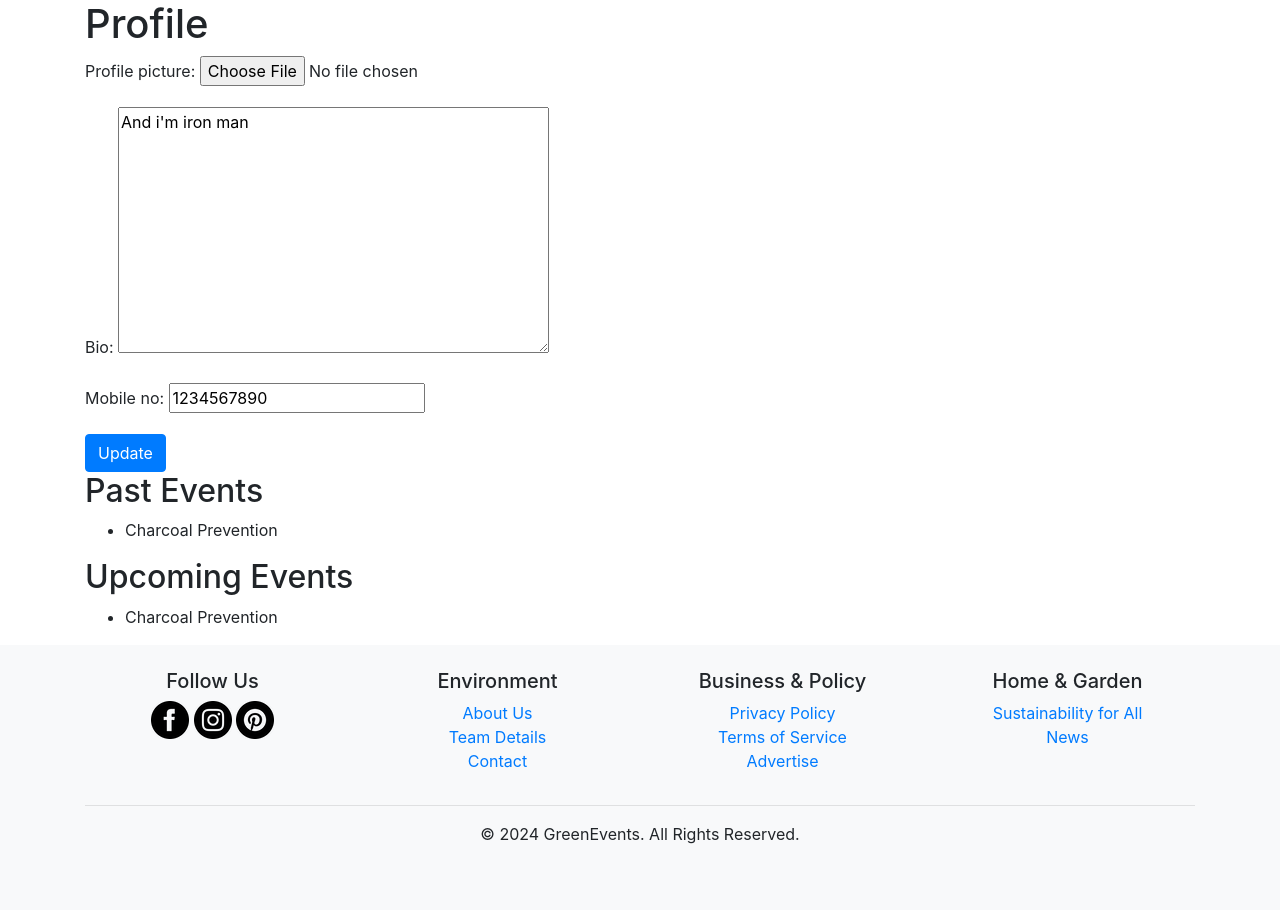
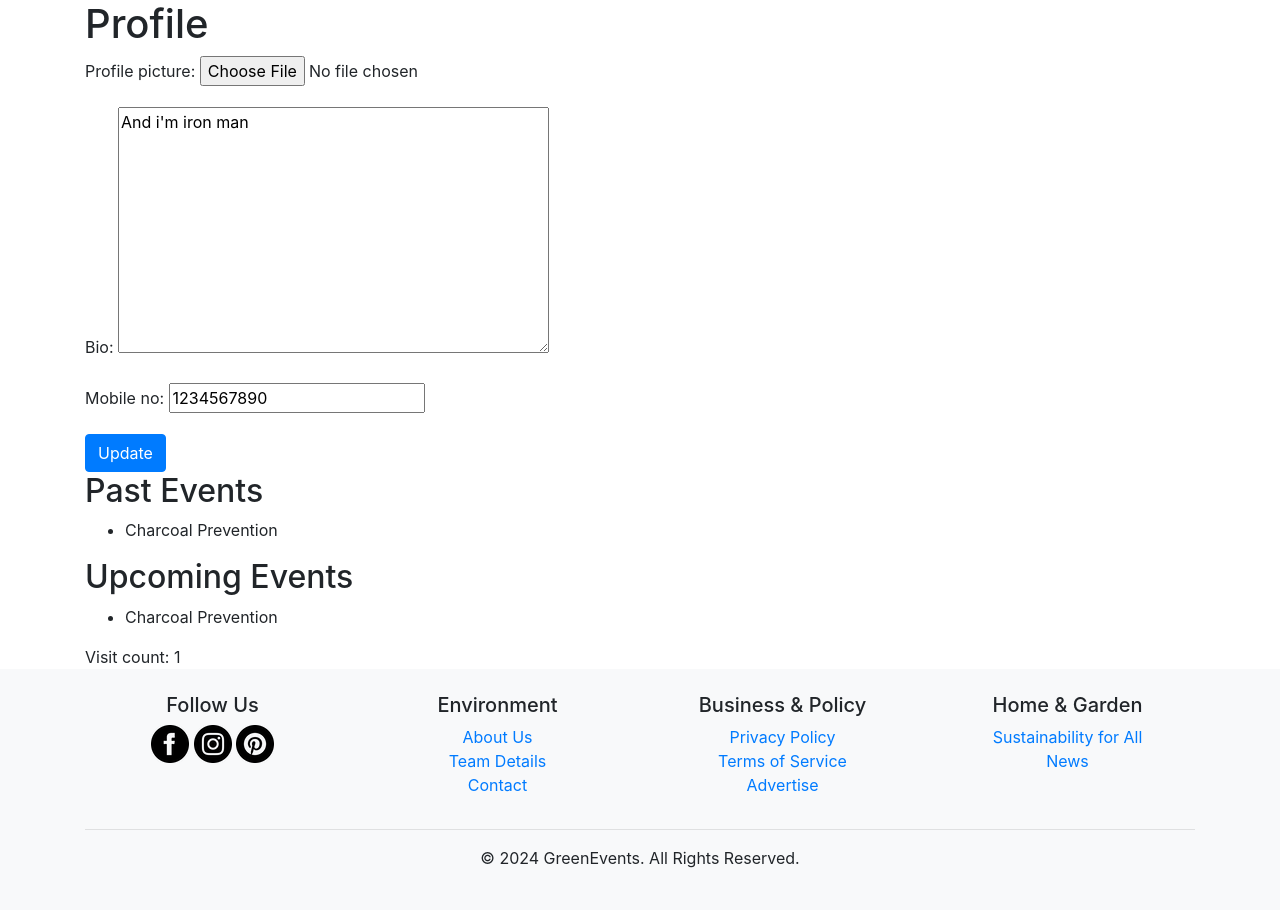
Before and after one commit to SanjayKumarM84/COMP-8347_Green-Events, a Django app: page /profile/ in a window 1280 px wide. Shown: the part 80-990 px from the top of the page. Before the commit the page ends 924 px from the top, so only its background shows below. Run offline with Django 5.2, Linux system fonts and the light colour scheme; a user stored in the database is signed in; data comes from the database, SQL or seed files in the repository; both versions use the stored data as it was after the commit; some libraries are stand-ins or nearby versions.

Commit message:
Added Cookies and Sessions

```diff
--- a/djangoProject/myApp/templates/profile.html
+++ b/djangoProject/myApp/templates/profile.html
@@ -19,5 +19,10 @@
         <li>{{ event.name }}</li>
         {% endfor %}
     </ul>
+    {% if lastLogin %}
+        <p>Your last login time was: {{ lastLogin }}</p>
+
+    {% endif %}
+    Visit count: {{ visit_count }}
 </div>
 {% endblock %}
--- a/djangoProject/myApp/views.py
+++ b/djangoProject/myApp/views.py
@@ -150,6 +150,15 @@ def register_event(request, event_id):
 
 def profile(request):
     profile = get_object_or_404(Profile, user=request.user)
+
+    # Initialize or update visit counter in session
+    today_date = timezone.now().strftime('%Y-%m-%d')
+    if 'last_visit_date' not in request.session or request.session['last_visit_date'] != today_date:
+        request.session['last_visit_date'] = today_date
+        request.session['visit_count'] = 1
+    else:
+        request.session['visit_count'] += 1
+
     if request.method == 'POST':
         form = ProfileForm(request.POST, request.FILES, instance=profile)
         if form.is_valid():
@@ -158,10 +167,18 @@ def profile(request):
             return redirect('profile')
     else:
         form = ProfileForm(instance=profile)
+
     past_events = profile.past_events.all()
     upcoming_events = profile.upcoming_events.all()
-    return render(request, 'profile.html', {'form': form, 'past_events': past_events, 'upcoming_events': upcoming_events})
+    lastLogin = request.COOKIES.get('last_login', '')
 
+    return render(request, 'profile.html', {
+        'form': form,
+        'past_events': past_events,
+        'upcoming_events': upcoming_events,
+        'lastLogin': lastLogin,
+        'visit_count': request.session['visit_count']
+    })
 
 @login_required
 def user_history(request):
@@ -196,7 +213,9 @@ def user_login(request):
         if user:
             if user.is_active:
                 login(request, user)
-                return HttpResponseRedirect(reverse('home'))
+                response = HttpResponseRedirect(reverse('home'))
+                response.set_cookie('last_login', timezone.now().strftime('%Y-%m-%d %H:%M:%S'), max_age=3600)
+                return response
             else:
                 return HttpResponse('Your account is disabled.')
         else:
@@ -204,7 +223,6 @@ def user_login(request):
     else:
         return render(request, 'login.html')
 
-
 @login_required
 def user_logout(request):
     logout(request)
```
Also changed, not shown: djangoProject/db.sqlite3.
